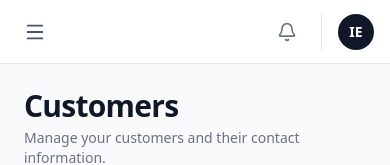
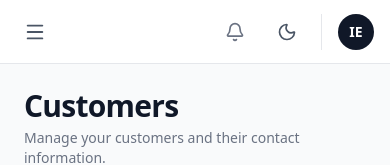
Before and after one commit to babaty73/next-js-buisness-management-system, a Next.js app: page /customers in a window 390 px wide. Shown: the top 165 px of the page. Built offline with nearby package versions, Linux system fonts and the light colour scheme; no server answers; the database is empty.

Commit message:
added dark mode

```diff
--- a/app/globals.css
+++ b/app/globals.css
@@ -1,11 +1,98 @@
 @import "tailwindcss";
+
+@custom-variant dark (&:where(.dark, .dark *));
 
 :root {
   --background: #ffffff;
   --foreground: #171717;
 }
 
+html.dark {
+  --background: #111827;
+  --foreground: #f9fafb;
+}
+
+html,
+body {
+  min-height: 100%;
+}
+
 body {
   background: var(--background);
   color: var(--foreground);
 }
+
+/* Global dark mode overrides */
+html.dark .bg-white {
+  background-color: #1f2937 !important;
+}
+
+html.dark .bg-gray-50 {
+  background-color: #111827 !important;
+}
+
+html.dark .bg-gray-100 {
+  background-color: #374151 !important;
+}
+
+html.dark .border-gray-100,
+html.dark .border-gray-200 {
+  border-color: #374151 !important;
+}
+
+html.dark .text-gray-900 {
+  color: #f9fafb !important;
+}
+
+html.dark .text-gray-700,
+html.dark .text-gray-600 {
+  color: #d1d5db !important;
+}
+
+html.dark .text-gray-500,
+html.dark .text-gray-400 {
+  color: #9ca3af !important;
+}
+
+html.dark input,
+html.dark select,
+html.dark textarea {
+  background-color: #1f2937 !important;
+  border-color: #4b5563 !important;
+  color: #f9fafb !important;
+}
+
+html.dark input::placeholder,
+html.dark textarea::placeholder {
+  color: #9ca3af !important;
+}
+/* Dark mode hover states */
+html.dark .hover\:bg-gray-50:hover {
+  background-color: #374151 !important;
+}
+
+html.dark .hover\:bg-gray-100:hover {
+  background-color: #4b5563 !important;
+}
+
+html.dark .hover\:bg-gray-200:hover {
+  background-color: #4b5563 !important;
+}
+
+html.dark .hover\:text-gray-900:hover {
+  color: #ffffff !important;
+}
+
+html.dark .hover\:text-gray-700:hover {
+  color: #f9fafb !important;
+}
+
+/* Common button hover */
+html.dark button:hover {
+  transition: background-color 0.2s ease, color 0.2s ease;
+}
+
+/* Table row hover */
+html.dark tr:hover {
+  background-color: #374151 !important;
+}
--- a/app/page.tsx
+++ b/app/page.tsx
@@ -20,7 +20,7 @@ export default async function DashboardPage() {
   const stats = await getDashboardStats();
 
   return (
-    <main className="min-h-screen bg-gray-50 p-6 md:p-10">
+    <main className="min-h-screen bg-gray-50 p-6 text-gray-900 dark:bg-gray-900 dark:text-white md:p-10">
       <div className="mx-auto max-w-7xl">
         {/* Header */}
         <div className="mb-8">
@@ -46,8 +46,8 @@ export default async function DashboardPage() {
             </p>
           </div>
 
-          <div className="rounded-xl border border-gray-200 bg-white p-5 shadow-sm">
-            <p className="text-sm font-medium text-gray-500">
+          <div className="rounded-xl border border-gray-200 bg-white p-5 shadow-sm dark:border-gray-700 dark:bg-gray-800">
+            <p className="text-sm font-medium text-gray-500 dark:text-gray-400">
               Total Orders
             </p>
             <p className="mt-2 text-2xl font-bold text-gray-900">
--- a/components/layout/AppShell.tsx
+++ b/components/layout/AppShell.tsx
@@ -4,6 +4,7 @@ import { useState } from "react";
 import { Menu, X, Bell, LayoutDashboard, Package, Users, ShoppingCart, Boxes, Settings } from "lucide-react";
 import Link from "next/link";
 import { usePathname } from "next/navigation";
+import ThemeToggle from "@/components/layout/ThemeToggle";
 
 const navigation = [
   { name: "Dashboard", href: "/", icon: LayoutDashboard },
@@ -82,6 +83,7 @@ export default function AppShell({
             <button className="rounded-lg p-2 text-gray-500 hover:bg-gray-100">
               <Bell size={20} />
             </button>
+             <ThemeToggle />
 
             <div className="flex items-center gap-3 border-l border-gray-200 pl-4">
               <div className="flex h-9 w-9 items-center justify-center rounded-full bg-gray-900 text-sm font-semibold text-white">
--- /dev/null
+++ b/components/layout/ThemeToggle.tsx
@@ -0,0 +1,43 @@
+"use client";
+
+import { useEffect, useState } from "react";
+import { Moon, Sun } from "lucide-react";
+
+export default function ThemeToggle() {
+  const [dark, setDark] = useState(false);
+
+  useEffect(() => {
+    const savedTheme = localStorage.getItem("theme");
+
+    if (savedTheme === "dark") {
+      document.documentElement.classList.add("dark");
+      setDark(true);
+    }
+  }, []);
+
+  function toggleTheme() {
+    const nextDark = !dark;
+
+    if (nextDark) {
+      document.documentElement.classList.add("dark");
+      localStorage.setItem("theme", "dark");
+    } else {
+      document.documentElement.classList.remove("dark");
+      localStorage.setItem("theme", "light");
+    }
+
+    setDark(nextDark);
+  }
+
+  return (
+    <button
+      type="button"
+      onClick={toggleTheme}
+      className="rounded-lg p-2 text-gray-600 transition hover:bg-gray-100 hover:text-gray-900 dark:text-gray-300 dark:hover:bg-gray-700 dark:hover:text-white"
+      title={dark ? "Switch to light mode" : "Switch to dark mode"}
+      aria-label={dark ? "Switch to light mode" : "Switch to dark mode"}
+    >
+      {dark ? <Sun size={20} /> : <Moon size={20} />}
+    </button>
+  );
+}
--- a/services/dashboardservice.ts
+++ b/services/dashboardservice.ts
@@ -1,5 +1,6 @@
+import Product from "@/models/Product";
 import Order from "@/models/Order";
-import Product from "@/models/Product";
+import Customer from "@/models/Customer";
 import { connectDB } from "@/lib/db";
 
 export async function getDashboardStats() {
@@ -58,10 +59,11 @@ export async function getDashboardStats() {
   .populate({
     path: "customer",
     select: "name phone",
+    model: Customer,
   })
   .sort({ createdAt: -1 })
   .limit(5)
-      .lean(),
+  .lean()
   ]);
 
   const totalRevenue = revenueResult[0]?.total ?? 0;
```
Lines whose indentation alone changed are shown as unchanged.
